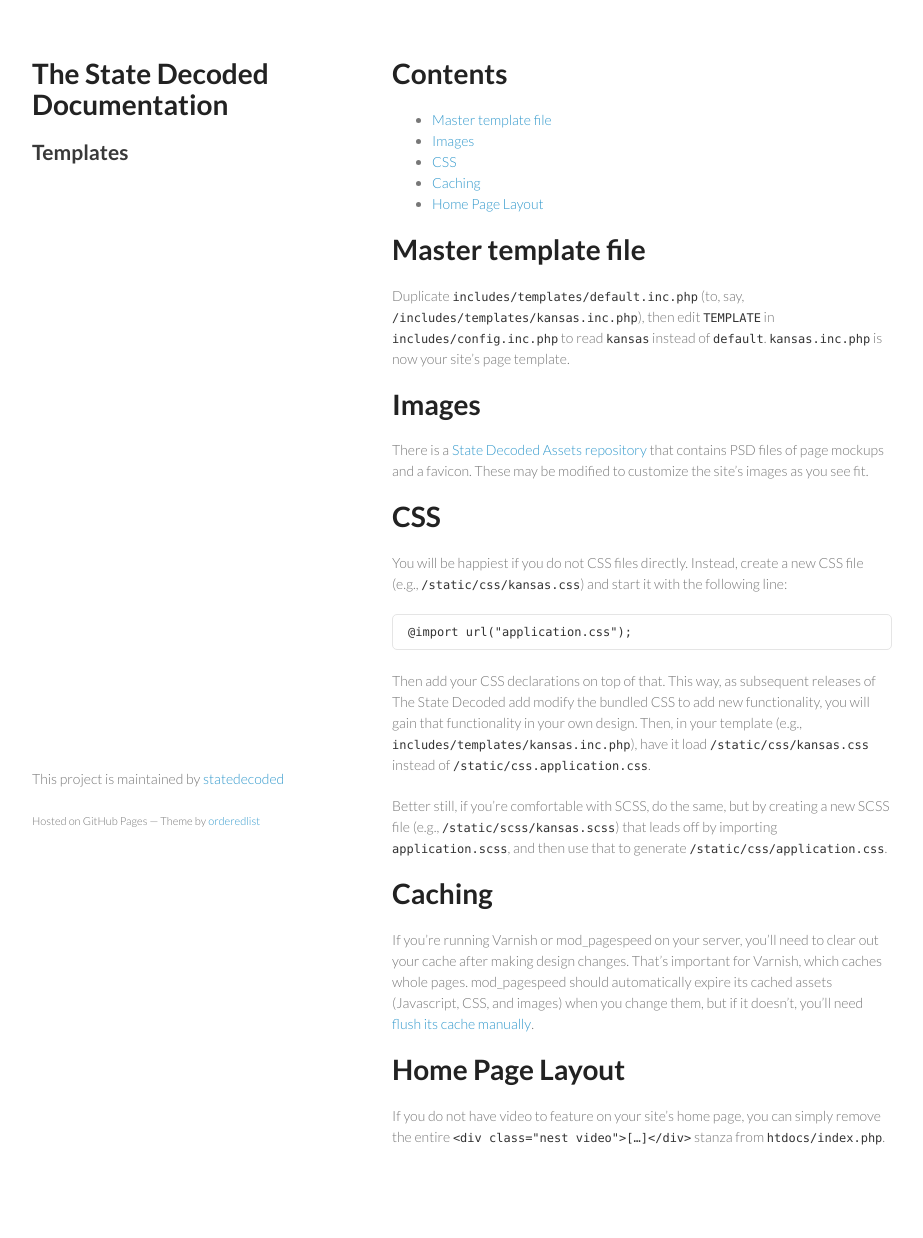
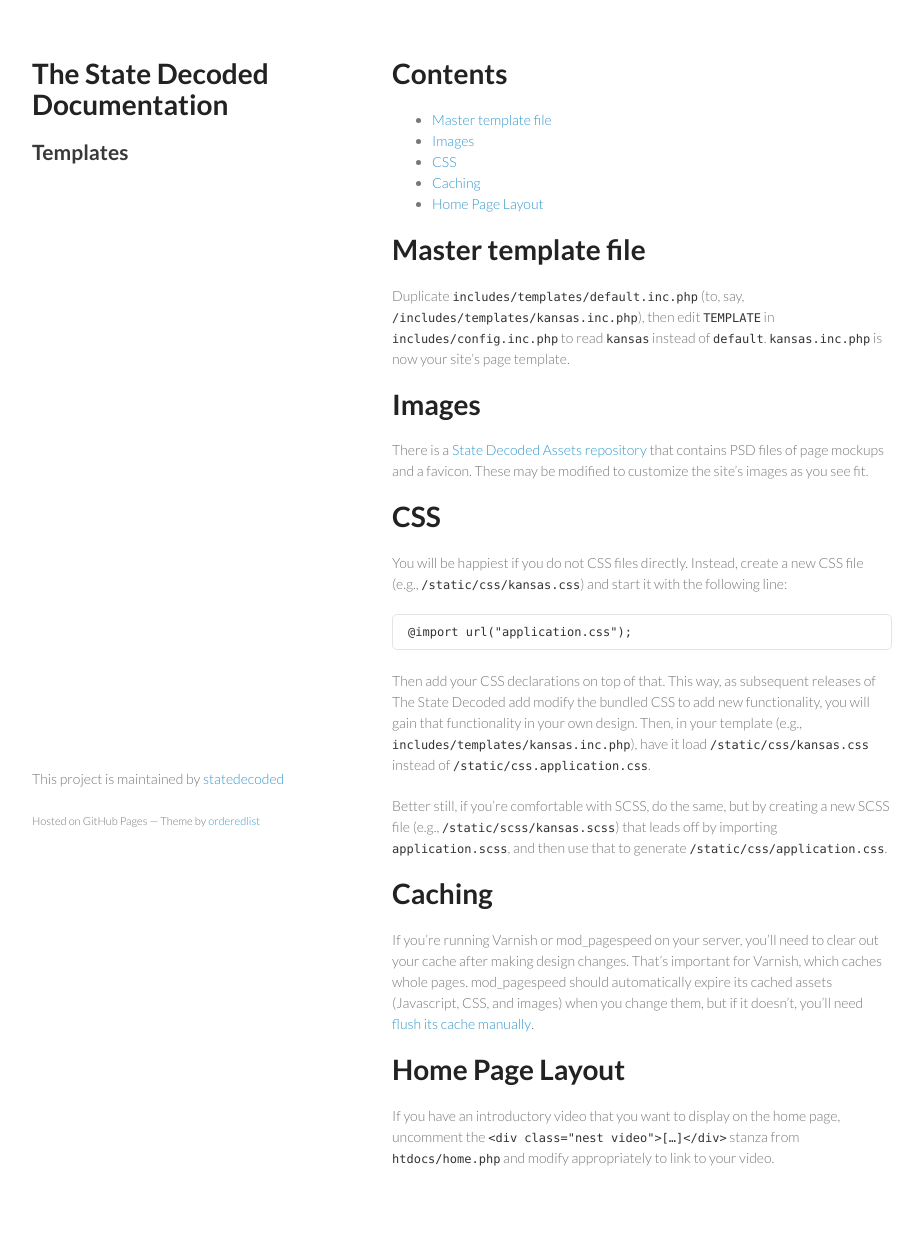
Before and after one commit to statedecoded/documentation, a Jekyll site: the page built from templates.md, in a window 1280 px wide. Shown: the whole page, without its empty margins (178-1101 px from the left). Built offline with Jekyll 4.4.1, drawn with Linux system fonts in a browser that asks for light colours; before the commit the page ends 1217 px from its top, so only the background shows below that.

Commit message:
Inverse home page video instructions
Now video is suppressed by default, not displayed. Also, we've renamed
index.php to home.php.

```diff
--- a/templates.md
+++ b/templates.md
@@ -30,4 +30,4 @@
 If you're running Varnish or mod_pagespeed on your server, you'll need to clear out your cache after making design changes. That's important for Varnish, which caches whole pages. mod_pagespeed should automatically expire its cached assets (Javascript, CSS, and images) when you change them, but if it doesn't, you'll need [flush its cache manually](https://developers.google.com/speed/pagespeed/module/system#flush_cache).
 
 # Home Page Layout
-If you do not have video to feature on your site's home page, you can simply remove the entire `<div class="nest video">[…]</div>` stanza from `htdocs/index.php`.
+If you have an introductory video that you want to display on the home page, uncomment the `<div class="nest video">[…]</div>` stanza from `htdocs/home.php` and modify appropriately to link to your video.
```
